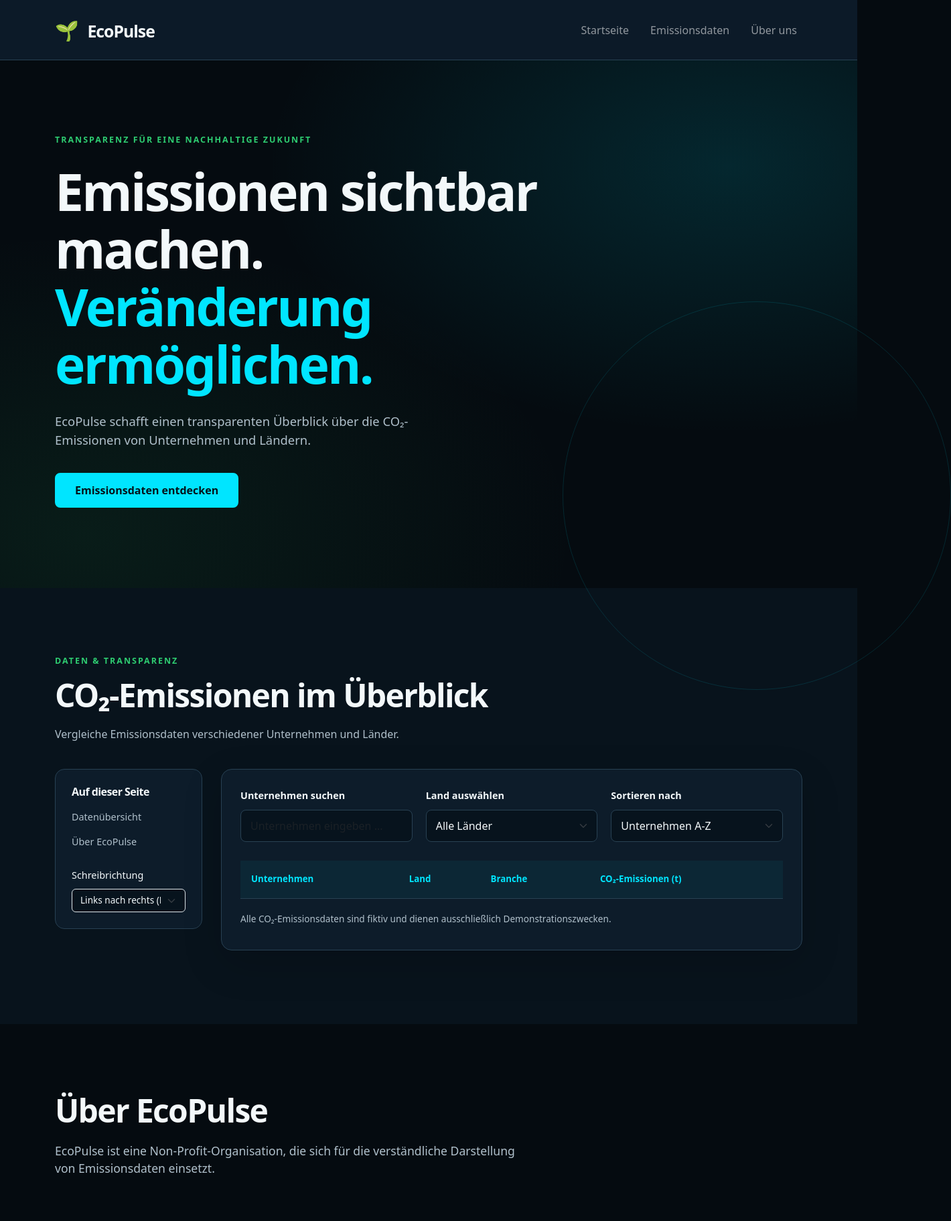
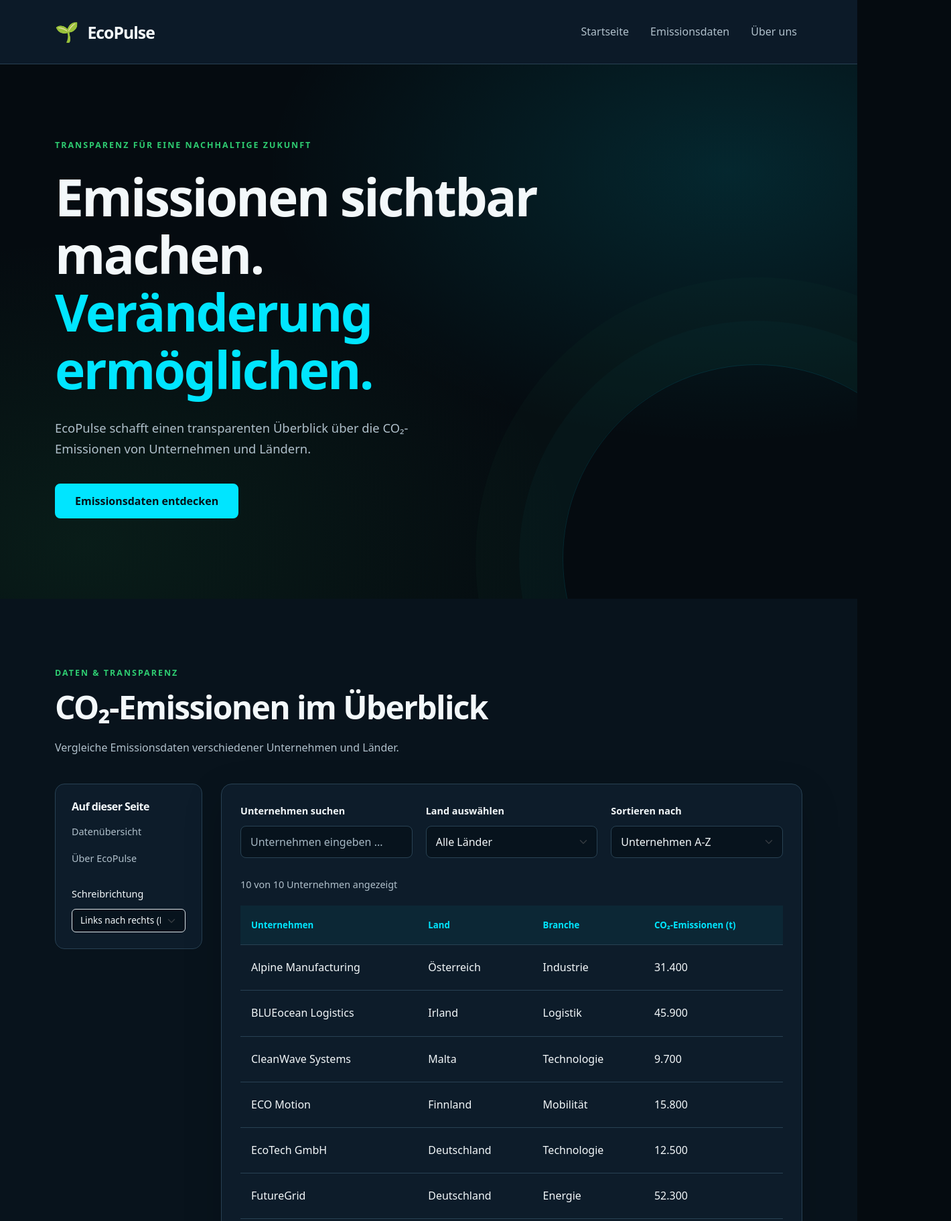
Before and after one commit to SinaHerold/Programmierung-von-Webanwendungsoberfl-chen---Aufgabe-1, a plain HTML site: page index.html in a window 1280 px wide. Shown: the top 1823 px of the page at 67% size, 1420 px wide, since content can reach past the window. Drawn offline with nearby package versions, Linux system fonts and the light colour scheme.

Commit message:
CSS und Java kurz Schreibfehler korrigiert, damit Tabelle komplett funktioniert

```diff
--- a/script.js
+++ b/script.js
@@ -46,7 +46,7 @@ document.addEventListener("DOMContentLoaded", function () {
             emissions: 28700
         },
         {
-            company: "solar zukunft",
+            company: "Solar Zukunft",
             country: "Deutschland",
             sector: "Energie",
             emissions: 6200
@@ -54,7 +54,7 @@ document.addEventListener("DOMContentLoaded", function () {
         {
             company: "BLUEocean Logistics",
             country: "Irland",
-            sector: "Logistic",
+            sector: "Logistik",
             emissions: 45900
         },
         {
@@ -224,7 +224,7 @@ document.addEventListener("DOMContentLoaded", function () {
     countryFilter.addEventListener("change", updateTable);
     sortSelect.addEventListener("change", updateTable);
 
-    updateTabel();
+    updateTable();
 
 });
 
--- a/style.css
+++ b/style.css
@@ -23,7 +23,7 @@
         background: var(--color-background);
         color: var(--color-text);
         font-family: system-ui, -apple-system, "Segoe UI", sans-serif;
-        line-hight: 1.7;
+        line-height: 1.7;
     }
 
     h1, h2, h3 {
@@ -79,18 +79,18 @@
         gap: 16px;
     }
 
-    .navbar-dark .navbar-nav .navbar-link {
+    .navbar-dark .navbar-nav .nav-link {
         color: var(--color-muted);
         font-weight: 500;
     }
 
-    .navbar-dark .navbar-nav .navbar-link:hover,
-    .navbar-dark .navbar-nav .navbar-link:focus {
+    .navbar-dark .navbar-nav .nav-link:hover,
+    .navbar-dark .navbar-nav .nav-link:focus {
         color: var(--color-cyan);
     }
 
     .hero-section {
-        postion: relative;
+        position: relative;
         overflow: hidden;
         min-height: 560px;
         display: flex;
@@ -121,7 +121,7 @@
         border: 1px solid rgba(0, 229, 255, 0.13);
         border-radius: 50%;
         box-shadow:
-            0 0 0 65px rgba(0, 229, 255, 0,025),
+            0 0 0 65px rgba(0, 229, 255, 0.025),
             0 0 0 130px rgba(46, 204, 113, 0.025);
         pointer-events: none;
     }
@@ -172,7 +172,7 @@
     text-decoration: none;
 }
 
-btn-ecopulse:hover {
+.btn-ecopulse:hover {
     background: transparent;
     border-color: var(--color-cyan);
     color: var(--color-cyan);
@@ -344,7 +344,7 @@ btn-ecopulse:hover {
     .emission-table tbody td {
         display: flex;
         justify-content: space-between;
-        align-itmes: flex-start;
+        align-items: flex-start;
         gap: 12px;
         padding: 10px 0;
         overflow-wrap: anywhere;
@@ -449,7 +449,7 @@ btn-ecopulse:hover {
     min-height: 48px;
     background-color: #07131D;
     color: #F3F8FA;
-    boder: 1px solid #284253;
+    border: 1px solid #284253;
 }
 
 @media (max-width: 991px) {
@@ -565,3 +565,8 @@ btn-ecopulse:hover {
         grid-row: 2;
     }
 }
+
+.filter-field .form-control::placeholder {
+    color: #A6B8C4;
+    opacity: 1;
+}
```
